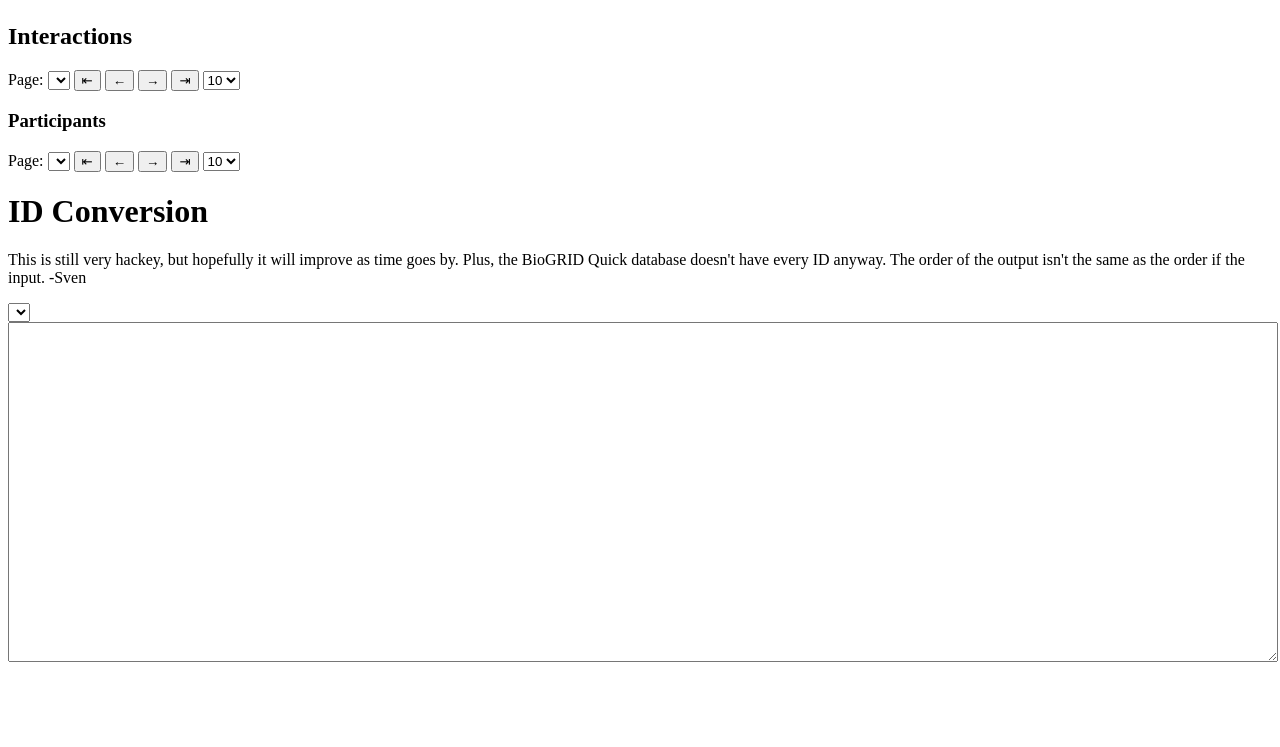
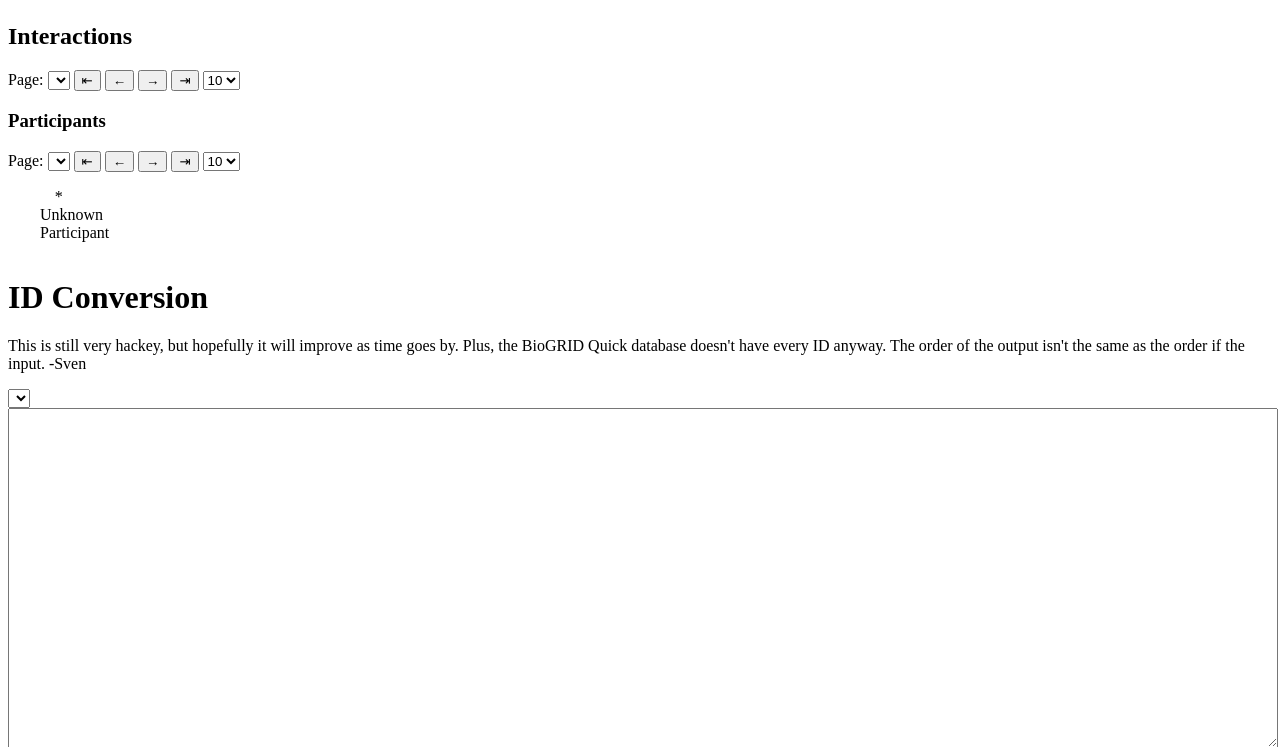
Before and after one commit to BioGRID/IMS3, a PHP site: page /home.php in a window 1280 px wide. Shown: the part 428-1175 px from the top of the page. Run offline with PHP 8.4, Linux system fonts and the light colour scheme; data that the repository does not hold is empty.

Commit message:
added unknown participant footnote

```diff
--- a/www/Unknown_participant.js
+++ b/www/Unknown_participant.js
@@ -17,6 +17,7 @@ IMS.Unknown_participant.prototype.html=function(){
       $('.'+clazz).replaceWith(html);
       return html;
     },'organism_id');
+  $('.footnotes .asterisk').removeClass('hide');
   if(!html){
     html='<span class="'+clazz+'">'+org+'</span>';
   }
--- a/www/home.php
+++ b/www/home.php
@@ -105,7 +105,12 @@ $ims=new IMS\config('ims.json');
        <option value="40">40</option>
      </select>
    </div>
-    <table id="participants" class="table"><thead/><tbody/></table>
+
+    <table id="participants" class="table"><caption>
+	<dl class="footnotes dl-horizontal">
+	  <dt class="asterisk hide">*</dt><dd class="asterisk hide">Unknown Participant</dd>
+	</dl>
+      </caption><thead/><tbody/></table>
   </div>
 
   <div class="tab-pane" id="conversion">
--- a/www/ims.css
+++ b/www/ims.css
@@ -17,3 +17,13 @@
 thead{
     border-bottom:3px solid black;
 }
+caption{
+    caption-side:bottom;
+}
+dl.footnotes dd{
+    margin-left:2em;
+    text-align:left;
+}
+dl.footnotes dt{
+    width:1em;
+}
--- a/www/ims.js
+++ b/www/ims.js
@@ -165,7 +165,9 @@ IMS={
   // Accepts a Publication object, and make it what we are looking at.
   set_publication:function(pub){
     // clear some thingsfrom the last publication
-    $("#participants").html('<thead/><tbody/>');
+    $("#participants thead").html('');
+    $("#participants tbody").html('');
+    $("#participants .footnotes *").addClass('hide');
     $(".participant-count").html('');
 
     IMS.pub_id=pub.primary_id();
@@ -234,7 +236,7 @@ IMS={
 
     // clear the header.
     var thead=tbl.find('thead').html('');
-
+    tbl.find('.footnotes *').addClass('hide');
 
     // Populate the table with results.
     for(var row in results){
```
Also changed, not shown: 2 other files.
